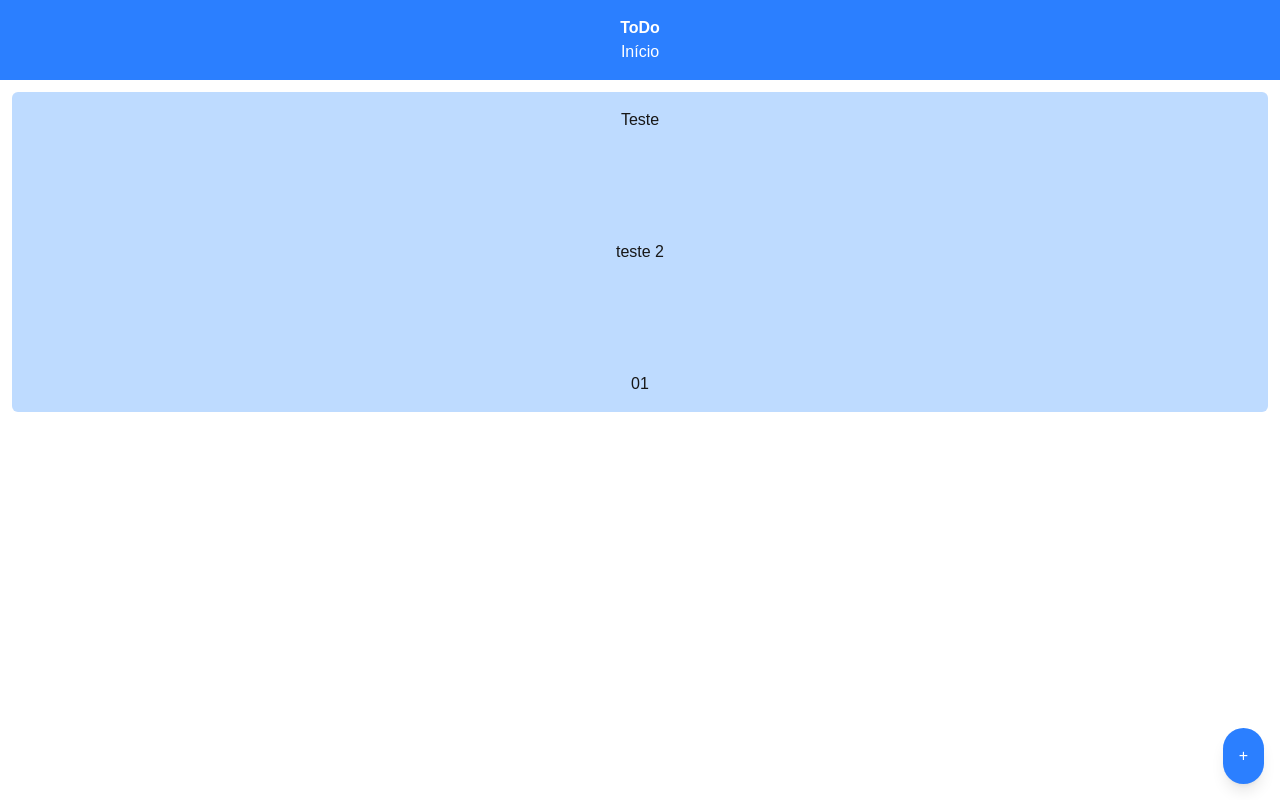
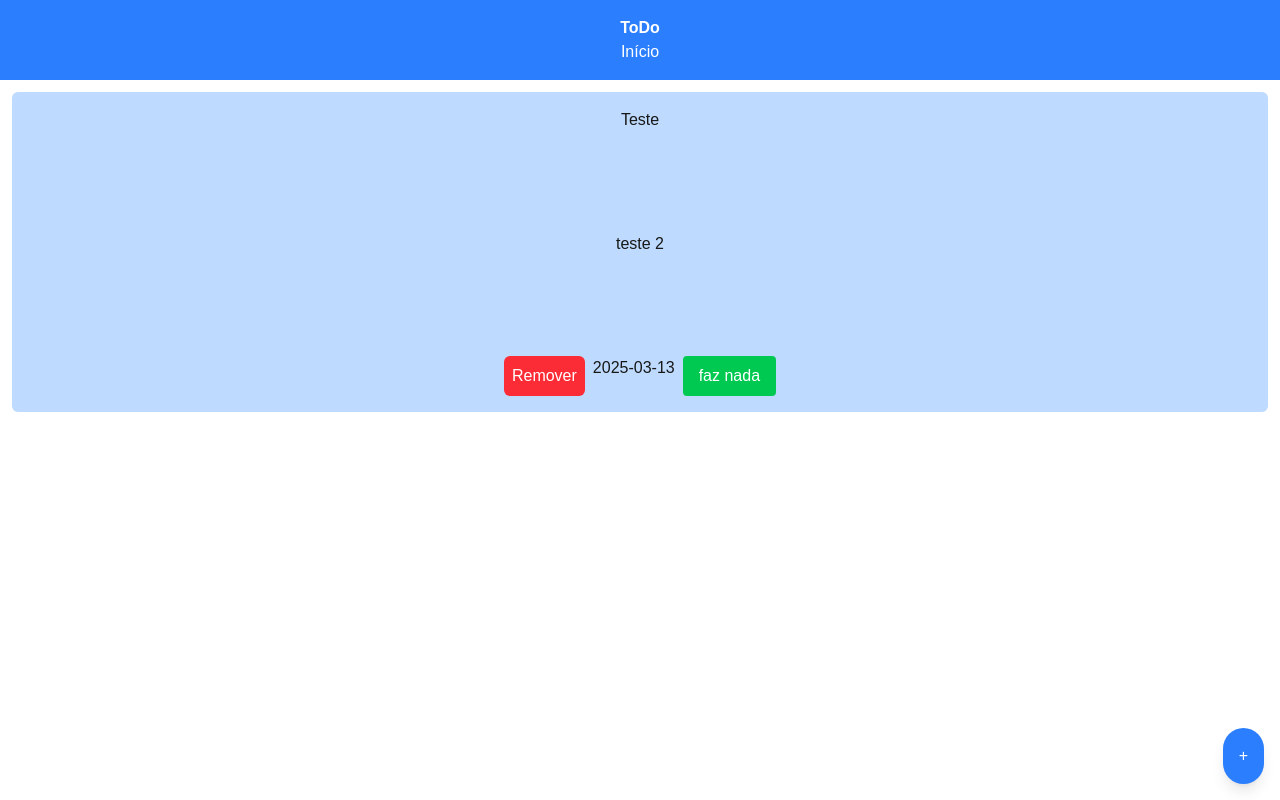
Before and after one commit to Bbaranoski/estudo, a Next.js app: page / in a window 1280 px wide. Built offline with nearby package versions, Linux system fonts and the light colour scheme.

Commit message:
adicionando o remover nos todo

```diff
--- a/src/app/page.tsx
+++ b/src/app/page.tsx
@@ -7,17 +7,19 @@ export default function Home() {
     descricao: string;
     data: string;
   }
-  const [todo, setTodo] = useState<Todo>({titulo: "", descricao: "", data: ""});
-  const [lista, setLista] = useState<Todo[]>([{titulo: "Teste", descricao: "teste 2", data: "01"}]);
+  const [todo, setTodo] = useState<Todo>({titulo: "", descricao: "", data: new Date().toISOString().split("T")[0]});
+  const [lista, setLista] = useState<Todo[]>([{titulo: "Teste", descricao: "teste 2", data: new Date().toISOString().split("T")[0]}]);
   const [aberto, setAberto] = useState<boolean>(false);
 
   function addTodo() {
-    if(todo.titulo !== "" && todo.descricao !== "") {
-      setLista([...lista, todo]);
-      setTodo({titulo: "", descricao: "", data: ""});
-    }
+    setLista([...lista, todo]);
+    setTodo({titulo: "", descricao: "", data: new Date().toISOString().split("T")[0]})
   }
 
+  function removeTodo(index: number) {
+    let listaFiltrada = lista.filter((e, i) => i !== index);
+    setLista(listaFiltrada);
+  }
   return (
     <div className="grid grid-cols-[repeat(auto-fit,minmax(300px,1fr))] grid-rows-[repeat(auto-fit,minmax(200px,40vh))] w-full gap-3 p-3">
 
@@ -25,7 +27,16 @@ export default function Home() {
         <div key={index} className="bg-blue-200 flex flex-col items-center justify-between p-4 rounded-md min-h-[200px]">
           <h2>{e.titulo}</h2>
           <p>{e.descricao}</p>
-          <p>{e.data}</p>
+
+          <div className="flex gap-2">
+            <button className="bg-red-500 text-white p-2 rounded-md"
+            onClick={() => {removeTodo(index)}}
+            >Remover</button>
+            <p>{e.data}</p>
+            <button className="bg-green-500 text-white px-4 py-2 rounded"
+            >faz nada</button>
+          </div>
+
         </div>
       ))}
 
@@ -55,8 +66,9 @@ export default function Home() {
 
             <div className="flex gap-2">
               <button className="bg-red-500 text-white px-4 py-2 rounded"
-                onClick={() => {setAberto(false)
-                  setTodo({titulo: "", descricao: "", data: ""})
+                onClick={() => {
+                  setTodo({...todo, titulo: "", descricao: "", data: new Date().toISOString().split("T")[0]})
+                  setAberto(false)
                 }}
               >X</button>
 
@@ -70,8 +82,10 @@ export default function Home() {
 
               <button className="bg-green-500 text-white px-4 py-2 rounded"
                 onClick={() => {
-                  addTodo()
-                  setAberto(false);
+                  if(todo.titulo !== "" && todo.descricao !== "" && todo.data !== "") {
+                    addTodo()
+                    setAberto(false);
+                  }
                 }}
               >V</button>
             </div>
```
